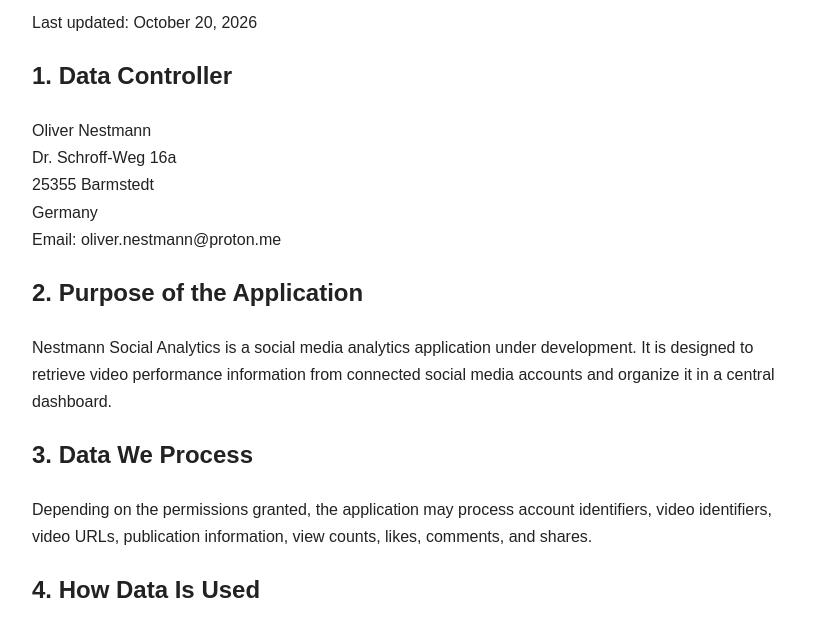
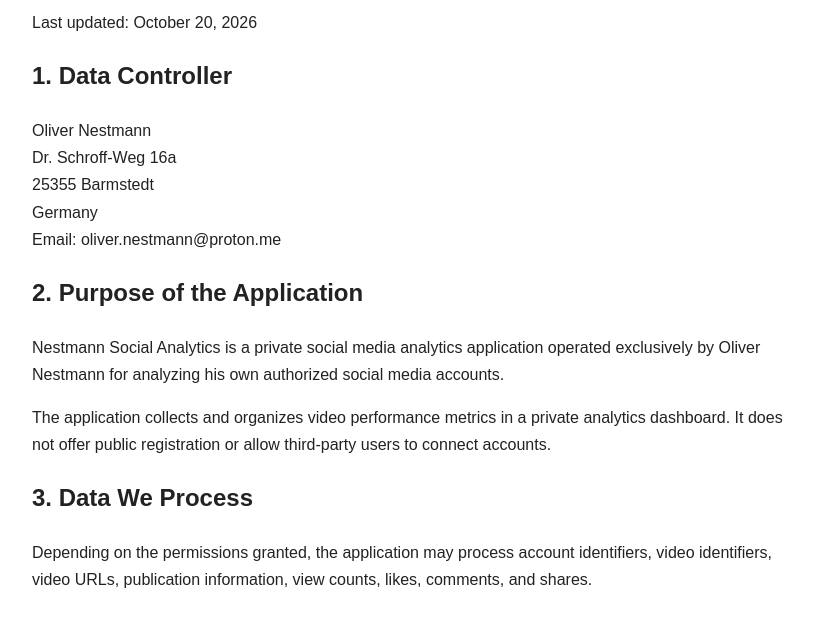
Before and after one commit to nestmann-digital/jarvis-social-analytics, a plain HTML site: page privacy.html in a window 1280 px wide. Shown: the part 158-780 px from the top of the page, without its empty margins (228-1041 px from the left). Drawn offline with Linux system fonts and the light colour scheme.

Commit message:
Update privacy.html

```diff
--- a/privacy.html
+++ b/privacy.html
@@ -30,14 +30,22 @@
   Germany<br>
   Email: oliver.nestmann@proton.me
   </p>
-  <h2>2. Purpose of the Application</h2>
-  <p>
-    Nestmann Social Analytics is a social media
-    analytics application under development.
-    It is designed to retrieve video performance
-    information from connected social media
-    accounts and organize it in a central dashboard.
-  </p>
+
+
+<h2>2. Purpose of the Application</h2>
+<p>
+  Nestmann Social Analytics is a private social media
+  analytics application operated exclusively by
+  Oliver Nestmann for analyzing his own authorized
+  social media accounts.
+</p>
+<p>
+  The application collects and organizes video
+  performance metrics in a private analytics
+  dashboard. It does not offer public registration
+  or allow third-party users to connect accounts.
+</p>
+
 
   <h2>3. Data We Process</h2>
   <p>
```
